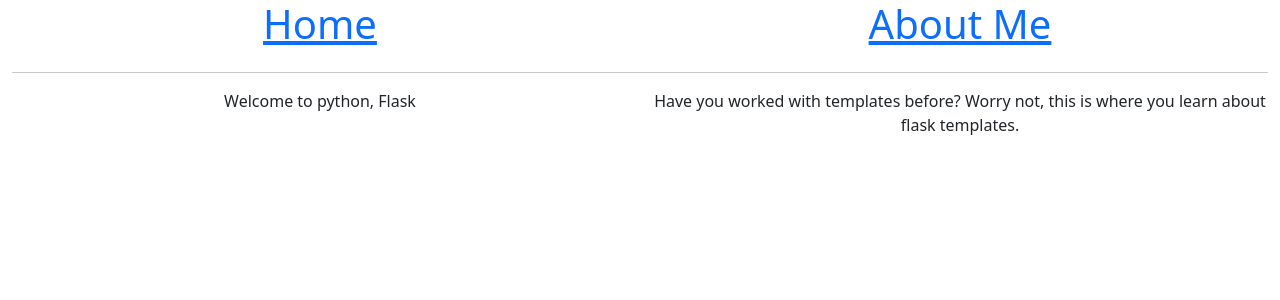
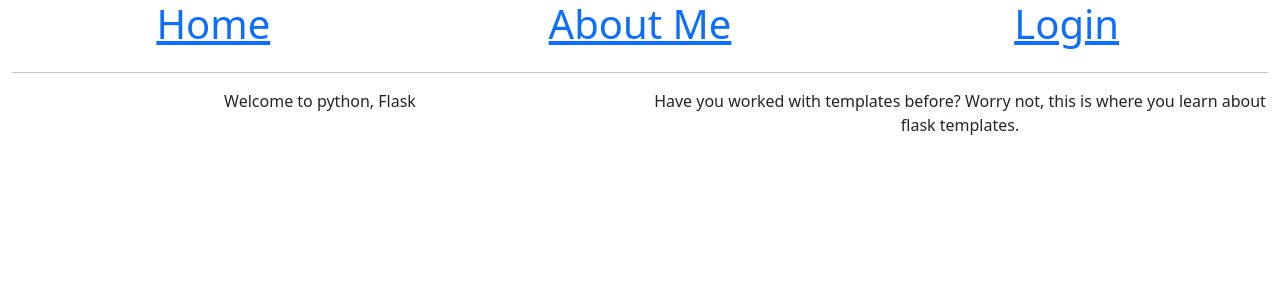
Before and after one commit to Maureenkamau03/profile-page-and-avators, a Flask app: page / in a window 1280 px wide. Shown: the top 300 px of the page. Run offline with Flask 2, Linux system fonts and the light colour scheme.

Commit message:
updated templates, routes and forms

```diff
--- a/app/routes.py
+++ b/app/routes.py
@@ -1,5 +1,6 @@
 from app import app
 from flask import render_template
+from app.forms import LoginForm
 
 @app.route("/")
 @app.route("/index")
@@ -11,3 +12,9 @@ def index():
 def aboutme():
     'About me URL'
     return render_template('aboutme.html', title="About me page")
+
+@app.route('/login')
+def login():
+    '''login url'''
+    form = LoginForm()
+    return render_template('login.html', title='login', form=form)
--- a/app/templates/base.html
+++ b/app/templates/base.html
@@ -17,11 +17,14 @@
     <div class="container-fluid text-center">
         <div class="row">
 
-            <div class="col-md-6  ">
+            <div class="col-md-4  ">
                 <h1> <a href="/index"> Home </a></h1>
             </div>
-            <div class="col-md-6  ">
+            <div class="col-md-4  ">
                 <h1> <a href="/aboutme"> About Me </a></h1>
+            </div>
+            <div class="col-md-4  ">
+                <h1> <a href="/login"> Login </a></h1>
             </div>
         </div>
         <hr>
```
Also changed, not shown: app/forms.py (+4 -4 lines).
